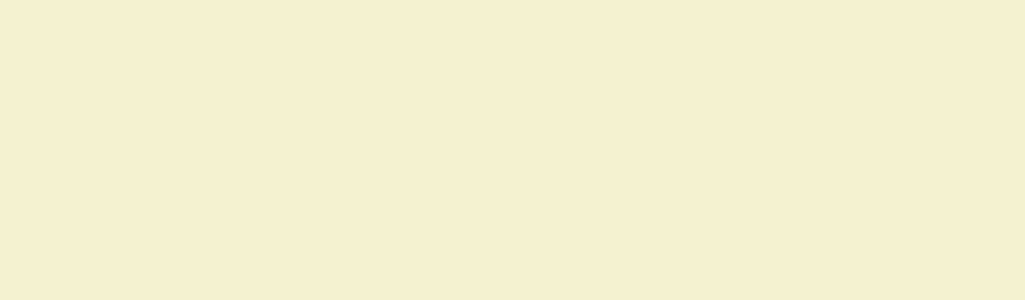
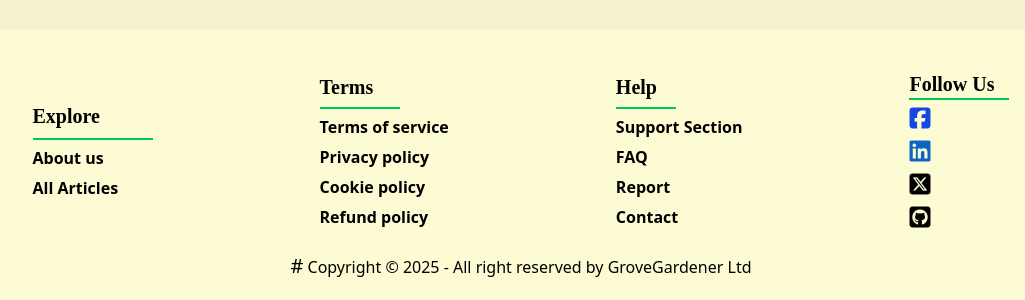
Before and after one commit to nishatjahan62/Knowledge-Edge-project, a React (Vite) app: page / in a window 1280 px wide. Shown: the part 850-1150 px from the top of the page, without its empty margins (119-1144 px from the left). Before the commit the page ends 800 px from the top, so only its background shows below. Built offline with nearby package versions, Linux system fonts and the light colour scheme.

Commit message:
Added Footer

```diff
--- a/src/Components/Footer/Footer.jsx
+++ b/src/Components/Footer/Footer.jsx
@@ -1,11 +1,128 @@
-import React from 'react';
+import React from "react";
+import { Link } from "react-router";
 
 const Footer = () => {
-    return (
-        <div>
-
+  return (
+    <div>
+      <footer
+        className="
+            bg-[#FDFBD4]  text-black lg:footer-horizontal mt-10 md:mt-15 lg:mt-20  p-5 pt-5 md:px-10 lg:px-20"
+      >
+        <div
+          className="flex lg:flex-row flex-col lg:items-center justify-around lg:gap-10 p-2
+         pt-5"
+        >
+          <div className="">
+            <ul className="space-y-1.5">
+              <li>
+                <h6 className="font-semibold text-xl font-[quicksand] ">
+                  Explore
+                </h6>
+                <div className="border-b-2 border-green-500 w-30 py-1"></div>
+              </li>
+              <li className="link link-hover font-semibold">
+                {" "}
+                <Link to="/about-us">About us</Link>
+              </li>
+              <li className="link link-hover font-semibold">
+                {" "}
+                <Link to="/all-articles">All Articles</Link>
+              </li>
+            </ul>
+          </div>
+          <ul className="space-y-1.5">
+            {" "}
+            <li>
+              {" "}
+              <h6 className="font-semibold text-xl font-[quicksand]">Terms</h6>
+            </li>
+            <div className="border-b-2 border-green-500 w-20 "></div>
+            <li>
+              {" "}
+              <a className="link link-hover font-semibold">Terms of service</a>
+            </li>
+            <li>
+              {" "}
+              <a className="link link-hover font-semibold">
+                Privacy policy
+              </a>{" "}
+            </li>
+            <li>
+              {" "}
+              <a className="link link-hover font-semibold">Cookie policy</a>
+            </li>
+            <li>
+              {" "}
+              <a className="link link-hover font-semibold">
+                Refund policy
+              </a>{" "}
+            </li>
+          </ul>
+          <ul className="space-y-1.5">
+            {" "}
+            <li>
+              {" "}
+              <h6 className="font-bold text-xl font-[quicksand]">Help</h6>
+            </li>
+            <div className="border-b-2 border-green-500 w-15 "></div>
+            <li>
+              {" "}
+              <a className="link link-hover font-semibold">Support Section</a>
+            </li>
+            <li>
+              {" "}
+              <a className="link link-hover font-semibold">FAQ</a>{" "}
+            </li>
+            <li>
+              {" "}
+              <a className="link link-hover font-semibold">Report</a>
+            </li>
+            <li>
+              {" "}
+              <a className="link link-hover font-semibold">Contact</a>{" "}
+            </li>
+          </ul>
+          <ul className="space-y-1.5">
+            {" "}
+            <li>
+              {" "}
+              <h6 className="font-semibold text-xl font-[quicksand]">
+                Follow Us
+              </h6>
+              <div className="border-b-2 border-green-500 w-25 "></div>
+            </li>
+            <li>
+              <a href="http://www.facebook.com " target="_blank">
+                <i className="fa-brands fa-square-facebook text-blue-700 text-2xl"></i>
+              </a>
+            </li>
+            <li>
+              <a href="http://www.linkdin.com">
+                <i className="fa-brands fa-linkedin text-[#0A66C2] text-2xl "></i>
+              </a>
+            </li>
+            <li>
+              <a href="http://www.twitter.com">
+                <i className="fa-brands fa-square-x-twitter text-2xl "></i>
+              </a>
+            </li>
+            <li>
+              {" "}
+              <a href="http://www.github.com">
+                <i className="fa-brands fa-square-github text-2xl "></i>
+              </a>
+            </li>
+          </ul>
         </div>
-    );
+        <div className="lg:text-center pt-3">
+          <aside>
+            <span className="text-xl">#</span> Copyright ©{" "}
+            {new Date().getFullYear()} - All right reserved by GroveGardener Ltd
+          </aside>
+        </div>
+      </footer>
+    </div>
+  );
 };
 
 export default Footer;
--- a/src/Components/Header/Navbar.jsx
+++ b/src/Components/Header/Navbar.jsx
@@ -41,7 +41,7 @@ const Navbar = () => {
   return (
     <div className="flex justify-center">
       <div className="fixed top-5 w-10/12 mx-auto z-50 ">
-        <div className="flex justify-between gap-20  w-full px-5 py-2  bg-white rounded-full shadow-xl border border-blue-600">
+        <div className="flex justify-between gap-20  w-full px-5 py-2  bg-[#FDFBD4] rounded-full shadow-xl border border-blue-600">
           <div className="navbar-start">
             <div className="dropdown block p-0">
               <div
--- a/src/Pages/Home/Home.jsx
+++ b/src/Pages/Home/Home.jsx
@@ -2,7 +2,7 @@ import React from "react";
 
 const Home = () => {
   return (
-    <div className="pt-25" >
+    <div className="pt-25 min-h-screen" >
       <h2 className="text-2xl text-center">a Knowledge Sharing Platform</h2>
     </div>
   );
```
